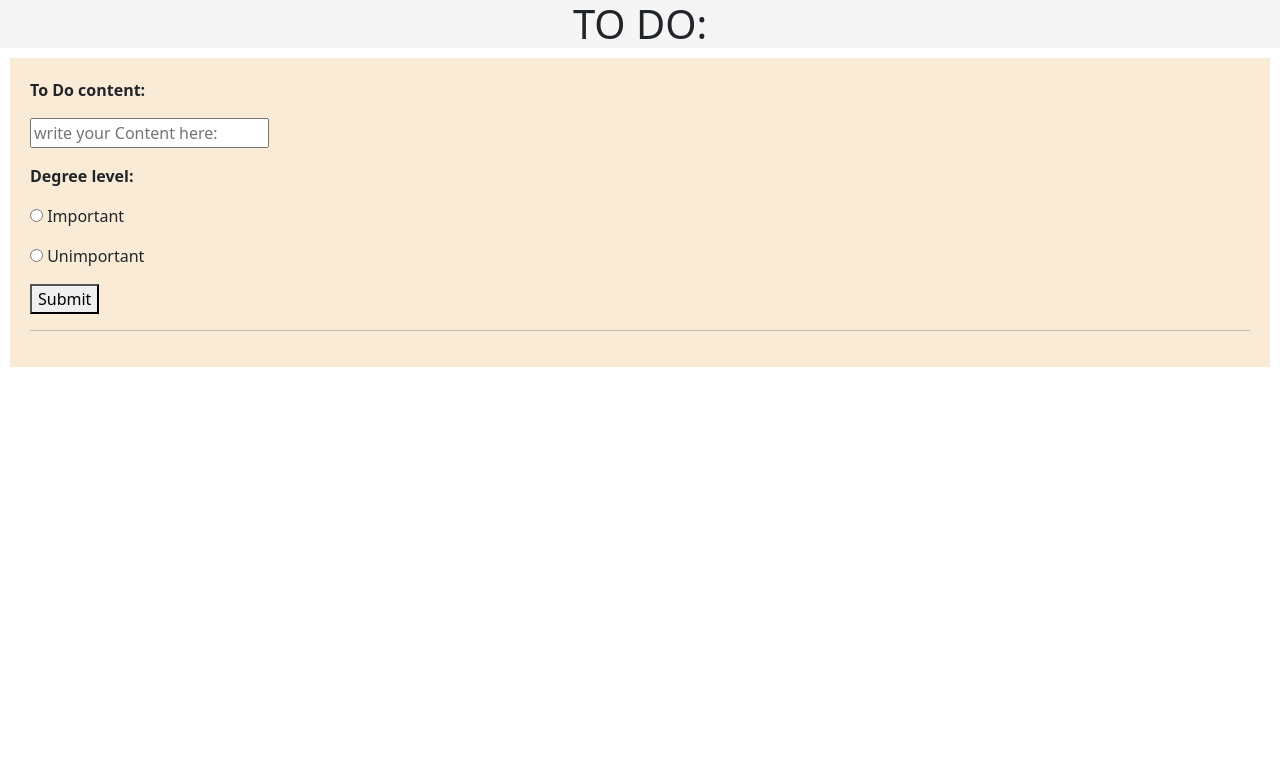
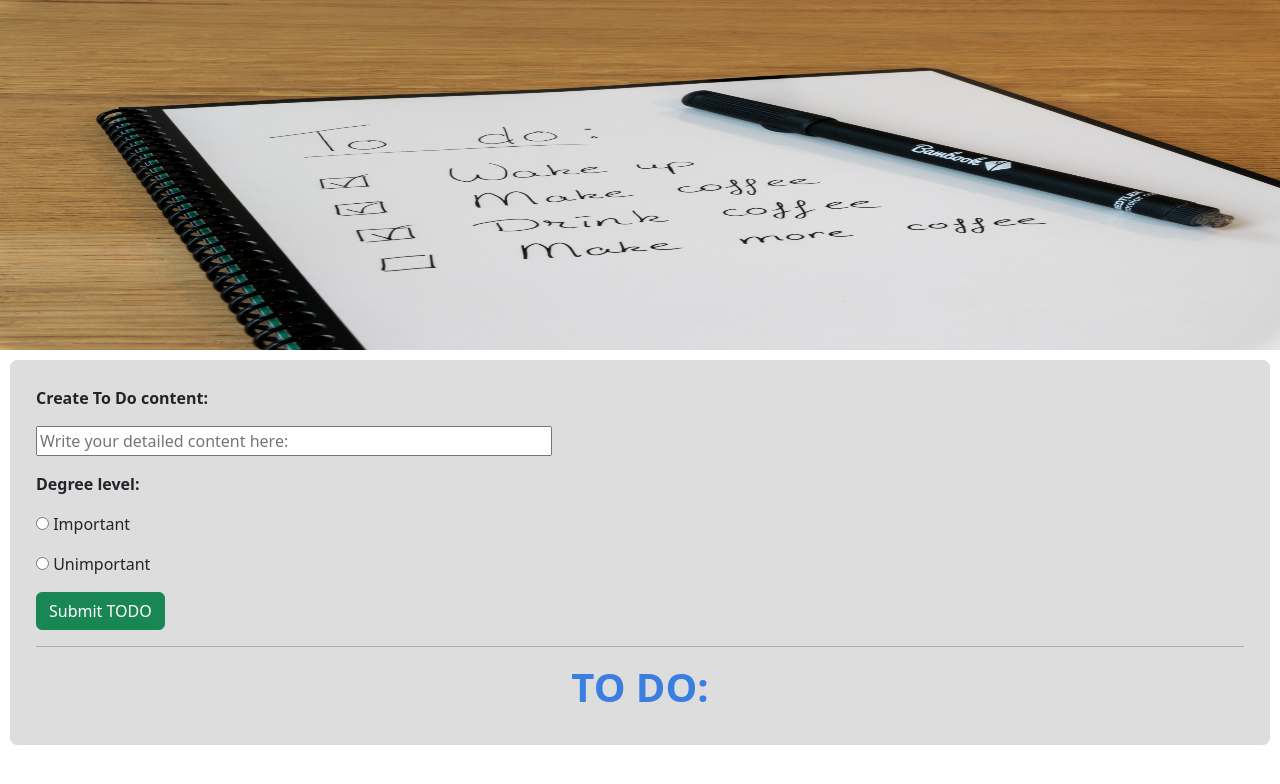
Before and after one commit to Graciele89/flaskProject, a Flask app: page / in a window 1280 px wide. Shown: the top 784 px of the page. Run offline with Flask 3, Linux system fonts and the light colour scheme; data that the repository does not hold is empty.

Commit message:
delete and update working

```diff
--- a/app.py
+++ b/app.py
@@ -3,6 +3,7 @@ from bson.objectid import ObjectId  # convert string IDs to ObjectId objects
 from pymongo import MongoClient
 import bcrypt
 #from venv.config import DB_PASSWORD
+import os
 
 app = Flask(__name__)
 
@@ -10,7 +11,8 @@ app = Flask(__name__)
 #connect to database
 
 #client = MongoClient(f"mongodb+srv://Gracie:{DB_PASSWORD}@cluster0.qhpicyw.mongodb.net/?retryWrites=true&w=majority")
-client = MongoClient(f"mongodb+srv://Gracie:GMLatlasdb23@cluster0.qhpicyw.mongodb.net/?retryWrites=true&w=majority")
+#client = MongoClient(f"mongodb+srv://Gracie:GMLatlasdb23@cluster0.qhpicyw.mongodb.net/?retryWrites=true&w=majority")
+client = MongoClient(f"mongodb+srv://Gracie:{os.getenv('DB_PASSWORD')}@cluster0.qhpicyw.mongodb.net/?retryWrites=true&w=majority")
 db=client.mydb
 
 todos = db.todos
@@ -29,9 +31,10 @@ def login():
 
     users = db.db.users
     login_user = users.find_one({'name' : request.form['username']})
-
+# first, find the user in the database through the username, using bcrypt.checkpw() to compare both pwd (using encoded UTF-8),
+ # if match redirects user to index page , if not return invalid  username pwd.
     if login_user:
-        if bcrypt.hashpw(request.form['pass'].encode('utf-8'), login_user['password'].encode('utf-8')) == login_user['password'].encode('utf-8'):
+        if bcrypt.checkpw(request.form['pass'].encode('utf-8'), login_user['password']):
             session['username'] = request.form['username']
             return redirect(url_for('index'))
     return 'Invalid username or password'
--- a/static/style.css
+++ b/static/style.css
@@ -1,16 +1,39 @@
 #create_todo {
-    padding: 20px;
+    padding: 25px;
     margin: 10px;
-    background-color: antiquewhite;
+    background-color: #DDDDDD;
+    border: 1px solid #DCDCDC;
+    border-radius: 7px;
 }
 
-.todo {
-    padding: 25px;
-    margin: 15px;
-    background-color: #7fffd4;
+#update_todo {
+    padding: 35px;
+    margin: 10px;
+    background-color: #3A7EE2;
+    border-radius: 7px;
+    color: #FFFFFF;
 }
-#update_todo {
-    padding: 25px;
-    margin: 10px;
-    background-color: #485F6E;
-}
+
+  .grid-container {
+        display: grid;
+        grid-template-columns: repeat(2, 1fr);
+        grid-gap: 10px;
+    }
+
+    .todo {
+        border: 1px solid #CCCCCC;
+        padding: 25px;
+        margin: 10px;
+        border-radius: 7px;
+        background-color: #FFFFFF;
+        box-shadow: 0px 2px 2px rgba(0,0,0,0.25);
+    }
+
+
+    .important {
+        grid-column: 1 / 2;
+    }
+
+    .unimportant {
+        grid-column: 2 / 3;
+    }
--- a/templates/index.html
+++ b/templates/index.html
@@ -3,23 +3,28 @@
  <head>
     <meta charset="UTF-8">
     <meta name="viewport" content="width=device-width, initial-scale=1">
-    <title>Flask App</title>
+    <title> Flask App</title>
+     <!-- BOOTSTRAP CSS -->
     <link href="https://cdn.jsdelivr.net/npm/bootstrap@5.2.3/dist/css/bootstrap.min.css" rel="stylesheet" integrity="sha384-rbsA2VBKQhggwzxH7pPCaAqO46MgnOM80zW1RWuH61DGLwZJEdK2Kadq2F9CUG65" crossorigin="anonymous">
     <link rel="stylesheet" href="{{ url_for('static', filename='style.css') }}">
  </head>
 
  <body>
-    <h1 style="background-color: whitesmoke", align="center" >TO DO:</h1>
+     <!-- Header -->
+    <header>
+        <img src="../static/IMG/todo_unsplash.jpg" class="card-img-top" height="350px"  alt="Todo image">
+    </header>
+     <!-- Main content -->
 
+{#     set the method attribute to post to indicate that the form will submit a POST request#}
+        <!-- Create to-do form -->
      <div class="content" id="create_todo">
-{#       set the method attribute to post to indicate that the form will submit a POST request#}
                <form method="post">
             <p>
-            <b><label for="content">To Do content:</label></b>
+                <b><label for="content">Create To Do content:</label></b>
             </p>
             <p>
-            <input type="text" name="content"
-                placeholder="write your Content here:"></input>
+                <input type="text" name="content" placeholder="Write your detailed content here: " style="font-size: 1rem;" size="50"></input>
             </p>
 
             <p>
@@ -29,28 +34,71 @@
                  <input id="degree-0" name="degree" required type="radio" value="Important">
                  <label for="degree-0">Important</label>
                </p>
+
                <p>
                  <input id="degree-1" name="degree" required type="radio" value="Unimportant">
                  <label for="degree-1">Unimportant</label>
                </p>
-        <button type="submit">Submit</button>
+               <button type="submit" class="btn btn-success" >Submit TODO</button>
             </form>
 
         <hr>
+         <h1 class="text-center" style="color: #3A7EE2; font-weight: bold">TO DO: </h1>
+
+      <!-- displays created todos: -->
+         <div class="content">
+            <div class="grid-container">
                 {% for todo in todos %}
                     <div class="todo">
+                      <div class="d-grid gap-2 mx-auto">
+                       <div class="row">
                          <p>{{ todo['content'] }} <i>({{ todo['degree']}})</i></p>
-{#          form that submits a POST request to the delete() view function, passing the todos ID to specify what todo will be deleted #}
-            <form method="POST" action="{{ url_for('delete', id=todo['_id']) }}" >
-                <input type="submit" value="Delete Todo"
-                       onclick="return confirm('Are you sure you want to delete this entry?')">
+                         <!-- Delete to-do -->
+                         <div class="col">
+                            <form method="POST" action="{{ url_for('delete', id=todo['_id']) }}" style="display: inline;">
+                                <button type="submit" class="btn btn-danger" onclick="return confirm('Are you sure you want to delete this entry?')">Delete</button>
                             </form>
-            <a href="{{ url_for('update', id=todo['_id']) }}">Update</a>
+                         </div>
+                        <!-- Update to-do -->
+                        <div class="col">
+                            <button type="button" class="btn btn-primary" onclick="location.href='{{ url_for('update', id=todo['_id']) }}'">Update</button>
+                        </div>
+                       </div>
+                      </div>
                     </div>
                 {% endfor %}
+            </div>
+        </div>
+
+{#        {% for todo in todos %}#}
+{#         <div class="todo" >#}
+{#           <div class="d-grid gap-2 mx-auto">#}
+{#             <div class="row">#}
+{#                <p>{{ todo['content'] }} <i>({{ todo['degree']}})</i></p>#}
+{#                 form that submits a POST request to the delete() view function, passing the todos ID to specify what todo will be deleted#}
+{#                     <!-- Delete to-do -->#}
+{#                <form method="POST" action="{{ url_for('delete', id=todo['_id']) }}" >#}
+{#                <input type="submit" value="Delete Todo"#}
+{#                onclick="return confirm('Are you sure you want to delete this entry?')">#}
+{#                </form>#}
+{#                 <div class="col">#}
+{#                     <form method="POST" action="{{ url_for('delete', id=todo['_id']) }}" style="display: inline;">#}
+{#                     <button type="submit" class="btn btn-danger" onclick="return confirm('Are you sure you want to delete this entry?')">Delete</button>#}
+{#                     </form>#}
+{#                 </div>#}
+{#                <!-- Update to-do -->#}
+{#                <div class="col">#}
+{#                  <button type="button" class="btn btn-primary" onclick="location.href='{{ url_for('update', id=todo['_id']) }}'">Update</button>#}
+{#                </div>#}
+{#             </div>#}
+{#           </div>#}
+{#         </div>#}
+{#        {% endfor %}#}
 
     </div>
 
     <script src="https://cdn.jsdelivr.net/npm/bootstrap@5.2.3/dist/js/bootstrap.bundle.min.js" integrity="sha384-kenU1KFdBIe4zVF0s0G1M5b4hcpxyD9F7jL+jjXkk+Q2h455rYXK/7HAuoJl+0I4" crossorigin="anonymous"></script>
+    <script src="../static/js"></script>
+  </main>
  </body>
 </html>
--- a/templates/update.html
+++ b/templates/update.html
@@ -9,7 +9,7 @@
     <title>Update Todo</title>
 </head>
 <body>
-    <h1>Update Todo</h1>
+    <h1 style="text-align: center" >Update Todo</h1>
     <form method="POST" id="update_todo">
         <p>
             <b><label for="content">To Do content:</label></b>
@@ -30,7 +30,7 @@
             <label for="degree-1">Unimportant</label>
         </p>
 
-        <button type="submit">Update todo</button>
+        <button type="submit" class="btn btn-success" >Update todo</button>
     </form>
 </body>
 </html>
```
Also changed, not shown: static/IMG/betterDesign.png (added), static/IMG/my_database_connected.png (added), static/IMG/todo_list.png (added), static/IMG/todo_unsplash.jpg (added), 2 other files. Lines whose indentation alone changed are shown as unchanged.
